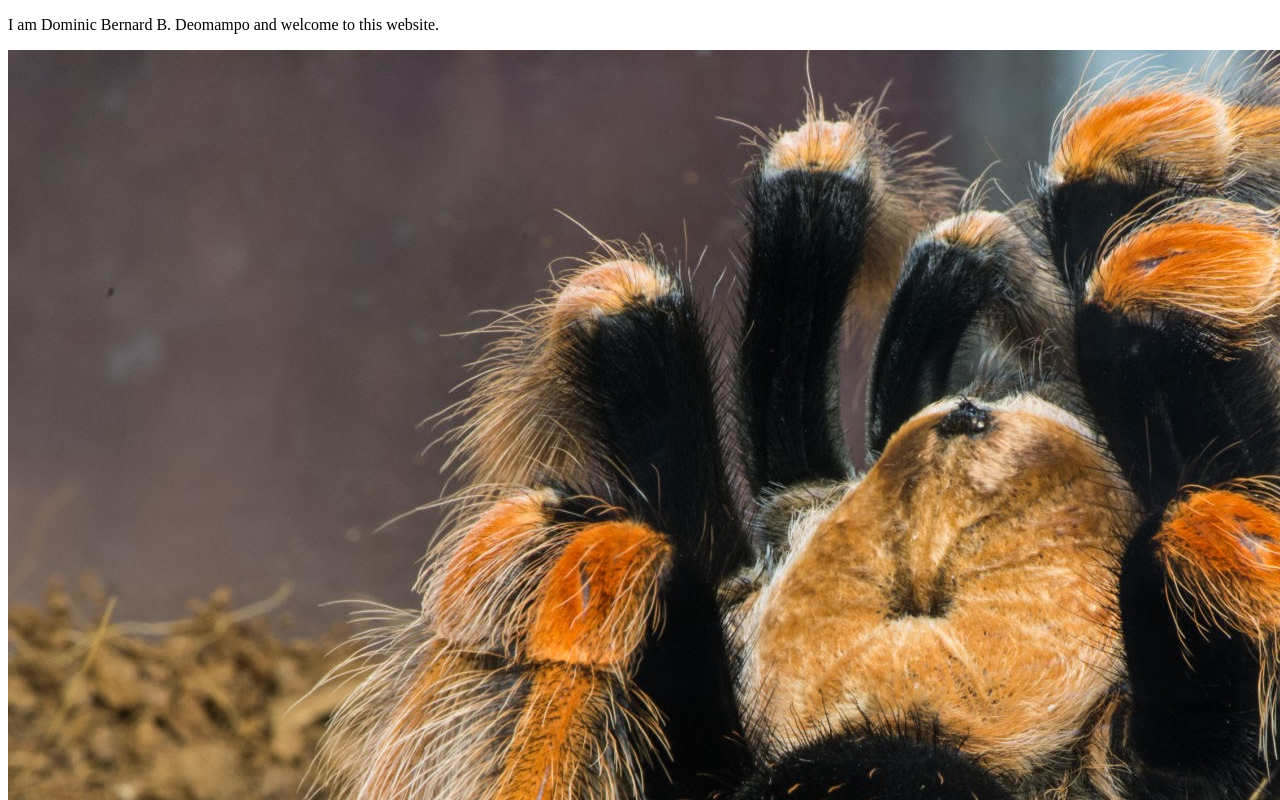
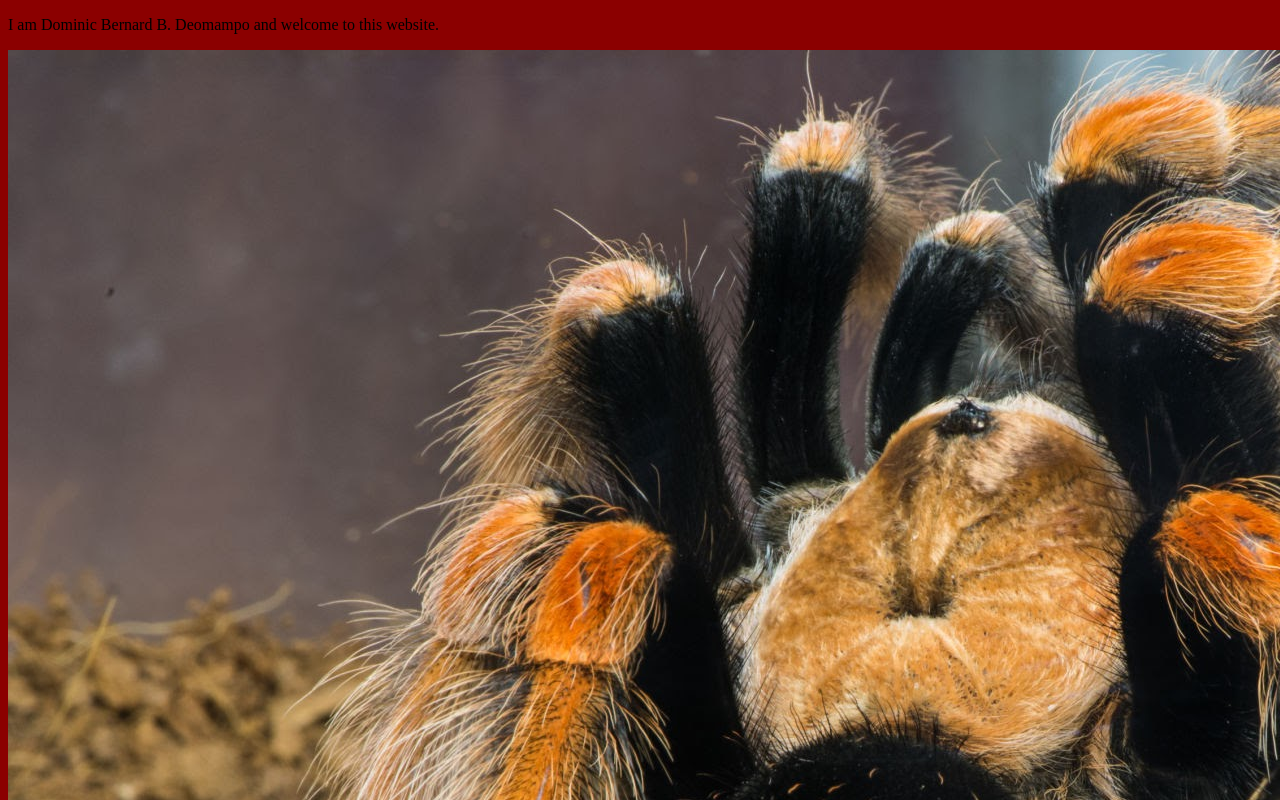
Before and after one commit to AztekWolfD/Deomampo_SandBox, a plain HTML site: page index.html in a window 1280 px wide. Shown: the top 800 px of the page. Drawn offline with Linux system fonts and the light colour scheme.

Commit message:
new background

```diff
--- a/index.html
+++ b/index.html
@@ -1,6 +1,6 @@
 <!DOCTYPE html>
 <html>
-    <body>
+    <body style="background-color: darkred;">
         <p>
             I am Dominic Bernard B. Deomampo and welcome to this website.
         </p>
```
